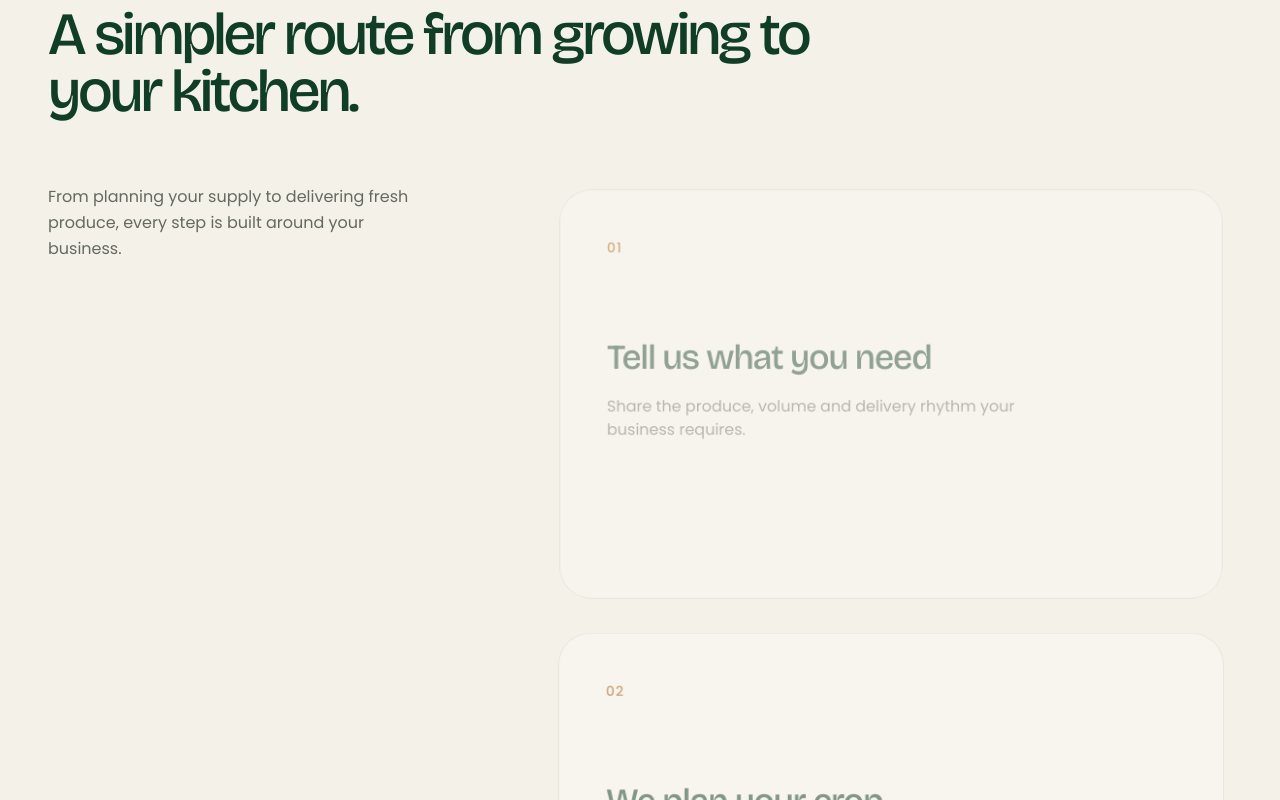
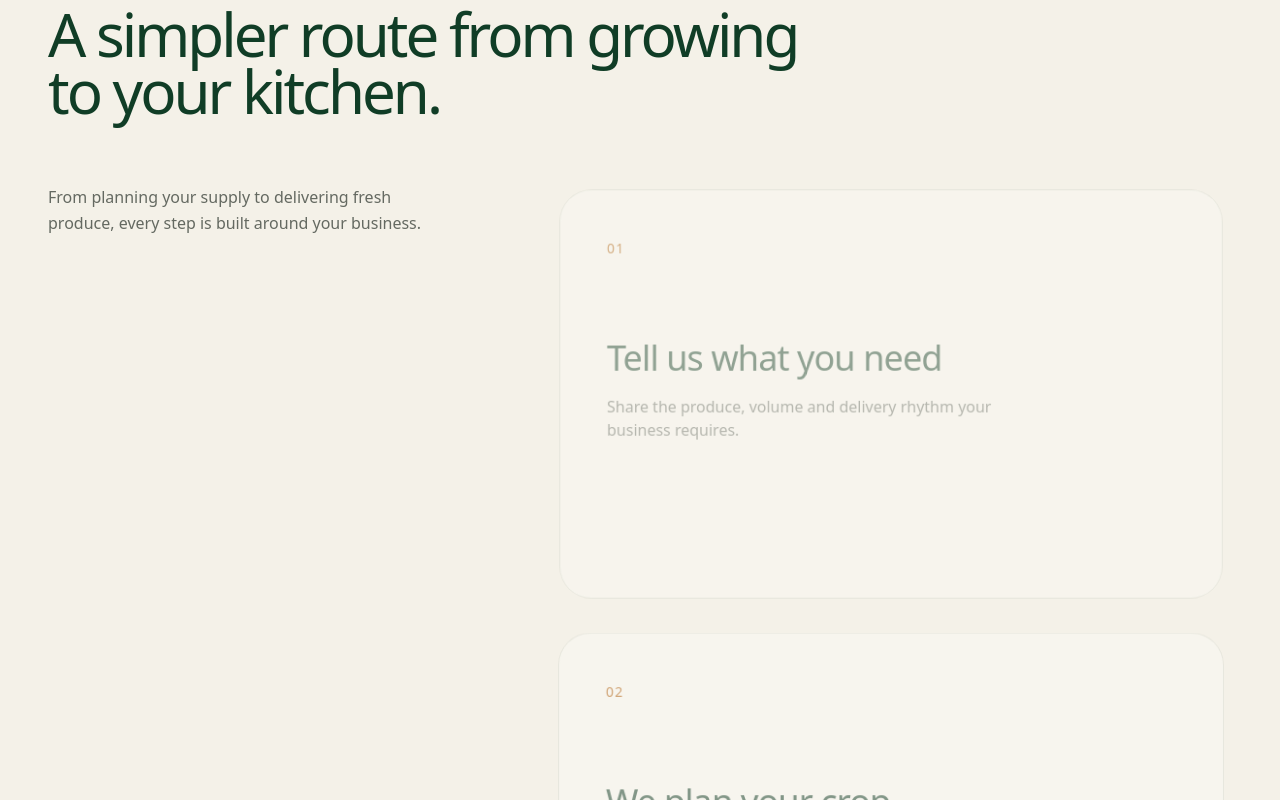
Before and after one commit to Joseph-Oluwapelumi31/upright-cultivate, a Next.js app: page / in a window 1280 px wide. Shown: the part 2790-3590 px from the top of the page. Built offline with nearby package versions, Linux system fonts and the light colour scheme.

Commit message:
feat: optimize project for review

```diff
--- a/app/globals.css
+++ b/app/globals.css
@@ -20,8 +20,8 @@
   --highlight: #ab5700;
 
   /* Typography */
-  --font-display: "Bricolage Grotesque", "Segoe UI", sans-serif;
-  --font-body: "Poppins", "Segoe UI", sans-serif;
+  --font-display: var(--font-bricolage), "Segoe UI", sans-serif;
+  --font-body: var(--font-poppins), "Segoe UI", sans-serif;
 }
 
 @theme {
--- a/components/home/HowItWorks.tsx
+++ b/components/home/HowItWorks.tsx
@@ -1,6 +1,7 @@
 "use client";
 
 import { useEffect, useRef } from "react";
+import { useReducedMotion } from "motion/react";
 import Container from "@/components/ui/Container";
 import SectionHeading from "@/components/ui/SectionHeading";
 
@@ -29,8 +30,11 @@ const steps = [
 
 export default function HowItWorks() {
   const cardsRef = useRef<(HTMLElement | null)[]>([]);
+  const prefersReducedMotion = useReducedMotion();
 
   useEffect(() => {
+    if (prefersReducedMotion) return;
+
     let ticking = false;
 
     const update = () => {
@@ -79,7 +83,7 @@ export default function HowItWorks() {
     return () => {
       window.removeEventListener("scroll", handleScroll);
     };
-  }, []);
+  }, [prefersReducedMotion]);
 
   return (
     <section
@@ -109,7 +113,7 @@ export default function HowItWorks() {
                 ref={(el) => {
                   cardsRef.current[index] = el;
                 }}
-                className="sticky top-32 mb-6 min-h-[420px] rounded-[2rem] bg-(--surface) p-8 ring-1 ring-(--primary)/10 will-change-transform sm:p-12"
+                className="sticky top-32 mb-6 min-h-105 rounded-4xl bg-(--surface) p-8 ring-1 ring-(--primary)/10 will-change-transform sm:p-12"
                 style={{
                   zIndex: index + 1,
                 }}
@@ -121,7 +125,7 @@ export default function HowItWorks() {
 
                 {/* Content */}
                 <div className="mt-20 max-w-xl">
-                  <h3 className="font-(--font-display) text-2xl font-medium leading-tight tracking-[-0.03em] text-(--primary) sm:text-4xl">
+                  <h3 className="font-display text-2xl font-medium leading-tight tracking-tight text-(--primary) sm:text-4xl">
                     {step.title}
                   </h3>
 
--- a/components/home/SupplyPlanner.tsx
+++ b/components/home/SupplyPlanner.tsx
@@ -1,6 +1,6 @@
 "use client";
 
-import { useMemo, useState } from "react";
+import { useEffect, useMemo, useState } from "react";
 import Image from "next/image";
 import Container from "@/components/ui/Container";
 import SectionHeading from "@/components/ui/SectionHeading";
@@ -242,6 +242,64 @@ export default function SupplyPlanner() {
     frequencies.find(
       (option) => option.value === frequency
     ) ?? frequencies[0];
+
+  const activeDialog =
+    isPickerOpen || activeOption !== null || step === "request";
+
+  useEffect(() => {
+    if (!activeDialog) return;
+
+    const dialogs = document.querySelectorAll<HTMLElement>(
+      '[role="dialog"]'
+    );
+    const dialog = dialogs[dialogs.length - 1];
+
+    if (!dialog) return;
+
+    const focusableSelector =
+      'button:not([disabled]), input:not([disabled]), textarea:not([disabled]), select:not([disabled]), a[href], [tabindex]:not([tabindex="-1"])';
+    const getFocusable = () =>
+      Array.from(
+        dialog.querySelectorAll<HTMLElement>(focusableSelector)
+      );
+
+    getFocusable()[0]?.focus();
+
+    const handleKeyDown = (event: KeyboardEvent) => {
+      if (event.key === "Escape") {
+        if (step === "request") {
+          setStep("review");
+        } else if (activeOption) {
+          setActiveOption(null);
+        } else {
+          closePicker();
+        }
+        return;
+      }
+
+      if (event.key !== "Tab") return;
+
+      const focusable = getFocusable();
+      if (focusable.length === 0) {
+        event.preventDefault();
+        return;
+      }
+
+      const first = focusable[0];
+      const last = focusable[focusable.length - 1];
+
+      if (event.shiftKey && document.activeElement === first) {
+        event.preventDefault();
+        last.focus();
+      } else if (!event.shiftKey && document.activeElement === last) {
+        event.preventDefault();
+        first.focus();
+      }
+    };
+
+    document.addEventListener("keydown", handleKeyDown);
+    return () => document.removeEventListener("keydown", handleKeyDown);
+  }, [activeDialog, activeOption, step]);
 
   return (
     <section
--- a/components/layout/MobileNav.tsx
+++ b/components/layout/MobileNav.tsx
@@ -1,6 +1,6 @@
 "use client";
 
-import { useEffect, useState } from "react";
+import { useEffect, useRef, useState } from "react";
 import Image from "next/image";
 import Link from "next/link";
 import { Menu, X } from "lucide-react";
@@ -16,6 +16,8 @@ const navLinks = [
 export default function MobileNav() {
   const [menuOpen, setMenuOpen] = useState(false);
   const [showNavbar, setShowNavbar] = useState(true);
+  const menuButtonRef = useRef<HTMLButtonElement>(null);
+  const firstLinkRef = useRef<HTMLAnchorElement>(null);
 
   // Show navbar when scrolling up, hide when scrolling down
   useEffect(() => {
@@ -53,9 +55,32 @@ export default function MobileNav() {
     };
   }, [menuOpen]);
 
+  useEffect(() => {
+    if (menuOpen) {
+      firstLinkRef.current?.focus();
+    }
+  }, [menuOpen]);
+
   const closeMenu = () => {
     setMenuOpen(false);
+    window.requestAnimationFrame(() => {
+      menuButtonRef.current?.focus();
+    });
   };
+
+  useEffect(() => {
+    const handleKeyDown = (event: KeyboardEvent) => {
+      if (event.key === "Escape" && menuOpen) {
+        closeMenu();
+      }
+    };
+
+    window.addEventListener("keydown", handleKeyDown);
+
+    return () => {
+      window.removeEventListener("keydown", handleKeyDown);
+    };
+  }, [menuOpen]);
 
   return (
     <>
@@ -92,6 +117,7 @@ export default function MobileNav() {
             </Link>
 
             <button
+              ref={menuButtonRef}
               type="button"
               onClick={() => setMenuOpen((open) => !open)}
               aria-expanded={menuOpen}
@@ -113,12 +139,15 @@ export default function MobileNav() {
             <nav
               id="mobile-navigation"
               aria-label="Mobile navigation"
+              aria-hidden={!menuOpen}
+              inert={!menuOpen ? true : undefined}
               className="rounded-3xl border border-white/30 bg-white/65 p-4 shadow-[0_20px_60px_rgba(0,0,0,0.12)] backdrop-blur-2xl"
             >
               <div className="flex flex-col gap-1">
-                {navLinks.map((link) => (
+                {navLinks.map((link, index) => (
                   <Link
                     key={link.href}
+                    ref={index === 0 ? firstLinkRef : undefined}
                     href={link.href}
                     onClick={closeMenu}
                     className="rounded-2xl px-4 py-3.5 text-sm font-medium text-(--primary) opacity-80 transition-colors duration-200 hover:bg-white/60 hover:opacity-100"
--- a/components/supply-plan/SupplyRequestForm.tsx
+++ b/components/supply-plan/SupplyRequestForm.tsx
@@ -79,7 +79,7 @@ export default function SupplyRequestForm({
   const fieldErrors = state.fieldErrors ?? {};
 
   return (
-    <form action={formAction}>
+    <form action={formAction} aria-busy={pending}>
       <button
         type="button"
         onClick={onBack}
@@ -119,11 +119,13 @@ export default function SupplyRequestForm({
           autoComplete="name"
           placeholder="Your name"
           required
+          aria-invalid={Boolean(fieldErrors.fullName)}
+          aria-describedby={fieldErrors.fullName ? "fullName-error" : undefined}
           className="mt-3 w-full rounded-xl border border-(--primary)/15 bg-transparent px-4 py-3 text-sm outline-none transition-colors placeholder:text-(--foreground)/35 focus:border-(--primary)/40 focus:ring-2 focus:ring-(--primary)/10"
         />
 
         {fieldErrors.fullName?.[0] && (
-          <p className="mt-2 text-xs text-red-600">
+          <p id="fullName-error" className="mt-2 text-xs text-red-600">
             {fieldErrors.fullName[0]}
           </p>
         )}
@@ -145,11 +147,13 @@ export default function SupplyRequestForm({
           autoComplete="organization"
           placeholder="Your business"
           required
+          aria-invalid={Boolean(fieldErrors.businessName)}
+          aria-describedby={fieldErrors.businessName ? "businessName-error" : undefined}
           className="mt-3 w-full rounded-xl border border-(--primary)/15 bg-transparent px-4 py-3 text-sm outline-none transition-colors placeholder:text-(--foreground)/35 focus:border-(--primary)/40 focus:ring-2 focus:ring-(--primary)/10"
         />
 
         {fieldErrors.businessName?.[0] && (
-          <p className="mt-2 text-xs text-red-600">
+          <p id="businessName-error" className="mt-2 text-xs text-red-600">
             {fieldErrors.businessName[0]}
           </p>
         )}
@@ -171,11 +175,13 @@ export default function SupplyRequestForm({
           autoComplete="email"
           placeholder="you@business.com"
           required
+          aria-invalid={Boolean(fieldErrors.email)}
+          aria-describedby={fieldErrors.email ? "email-error" : undefined}
           className="mt-3 w-full rounded-xl border border-(--primary)/15 bg-transparent px-4 py-3 text-sm outline-none transition-colors placeholder:text-(--foreground)/35 focus:border-(--primary)/40 focus:ring-2 focus:ring-(--primary)/10"
         />
 
         {fieldErrors.email?.[0] && (
-          <p className="mt-2 text-xs text-red-600">
+          <p id="email-error" className="mt-2 text-xs text-red-600">
             {fieldErrors.email[0]}
           </p>
         )}
@@ -197,11 +203,13 @@ export default function SupplyRequestForm({
           autoComplete="tel"
           placeholder="+234..."
           required
+          aria-invalid={Boolean(fieldErrors.phone)}
+          aria-describedby={fieldErrors.phone ? "phone-error" : undefined}
           className="mt-3 w-full rounded-xl border border-(--primary)/15 bg-transparent px-4 py-3 text-sm outline-none transition-colors placeholder:text-(--foreground)/35 focus:border-(--primary)/40 focus:ring-2 focus:ring-(--primary)/10"
         />
 
         {fieldErrors.phone?.[0] && (
-          <p className="mt-2 text-xs text-red-600">
+          <p id="phone-error" className="mt-2 text-xs text-red-600">
             {fieldErrors.phone[0]}
           </p>
         )}
@@ -223,11 +231,13 @@ export default function SupplyRequestForm({
           autoComplete="street-address"
           placeholder="Area / address"
           required
+          aria-invalid={Boolean(fieldErrors.deliveryLocation)}
+          aria-describedby={fieldErrors.deliveryLocation ? "deliveryLocation-error" : undefined}
           className="mt-3 w-full rounded-xl border border-(--primary)/15 bg-transparent px-4 py-3 text-sm outline-none transition-colors placeholder:text-(--foreground)/35 focus:border-(--primary)/40 focus:ring-2 focus:ring-(--primary)/10"
         />
 
         {fieldErrors.deliveryLocation?.[0] && (
-          <p className="mt-2 text-xs text-red-600">
+          <p id="deliveryLocation-error" className="mt-2 text-xs text-red-600">
             {fieldErrors.deliveryLocation[0]}
           </p>
         )}
@@ -250,8 +260,16 @@ export default function SupplyRequestForm({
           name="notes"
           rows={4}
           placeholder="Anything else we should know about your supply needs?"
+          aria-invalid={Boolean(fieldErrors.notes)}
+          aria-describedby={fieldErrors.notes ? "notes-error" : undefined}
           className="mt-3 w-full resize-none rounded-xl border border-(--primary)/15 bg-transparent px-4 py-3 text-sm outline-none transition-colors placeholder:text-(--foreground)/35 focus:border-(--primary)/40 focus:ring-2 focus:ring-(--primary)/10"
         />
+
+        {fieldErrors.notes?.[0] && (
+          <p id="notes-error" className="mt-2 text-xs text-red-600">
+            {fieldErrors.notes[0]}
+          </p>
+        )}
       </div>
 
       {/* Hidden supply data */}
@@ -309,7 +327,7 @@ export default function SupplyRequestForm({
 
       {/* Server error */}
       {!state.success && state.message && (
-        <p className="mt-5 text-sm text-red-600">
+        <p className="mt-5 text-sm text-red-600" role="alert" aria-live="polite">
           {state.message}
         </p>
       )}
--- a/components/ui/Button.tsx
+++ b/components/ui/Button.tsx
@@ -39,12 +39,21 @@ export default function Button({
   const styles = `${baseStyles} ${variants[variant]} ${className}`;
 
   if (href) {
+    if (disabled) {
+      return (
+        <span
+          className={styles}
+          aria-disabled="true"
+        >
+          {children}
+        </span>
+      );
+    }
+
     return (
       <Link
         href={href}
         className={styles}
-        aria-disabled={disabled}
-        tabIndex={disabled ? -1 : undefined}
       >
         {children}
       </Link>
--- a/lib/validations/supply-request.ts
+++ b/lib/validations/supply-request.ts
@@ -1,4 +1,49 @@
 import { z } from "zod";
+
+const productIds = [
+  "romaine",
+  "butterhead",
+  "green-leaf",
+  "red-leaf",
+  "iceberg",
+  "kale",
+  "spinach",
+  "swiss-chard",
+  "arugula",
+  "watercress",
+  "bok-choy",
+  "pak-choi",
+  "basil",
+  "mint",
+  "parsley",
+  "coriander",
+  "dill",
+  "chives",
+  "oregano",
+  "thyme",
+  "spring-onions",
+  "custom-blends",
+] as const;
+
+const frequencies = [
+  "Weekly",
+  "Twice a week",
+  "Multiple times a week",
+  "Not sure yet",
+] as const;
+
+const businessTypes = [
+  "Restaurant",
+  "Hotel",
+  "Café",
+  "Retail",
+  "Catering",
+  "Meal prep",
+  "Commercial kitchen",
+  "Other",
+] as const;
+
+const productIdSchema = z.enum(productIds);
 
 export const supplyRequestSchema = z.object({
   fullName: z
@@ -36,16 +81,24 @@ export const supplyRequestSchema = z.object({
     .max(1000, "Notes are too long.")
     .optional(),
 
-  frequency: z.string().min(1, "Please select a delivery frequency."),
+  frequency: z.enum(frequencies, {
+    error: "Please select a delivery frequency.",
+  }),
 
-  businessType: z.string().min(1, "Please select your business type."),
+  businessType: z.enum(businessTypes, {
+    error: "Please select your business type.",
+  }),
 
   items: z
     .array(
       z.object({
-        id: z.string(),
-        name: z.string(),
-        quantity: z.number().int().positive(),
+        id: productIdSchema,
+        name: z.string().trim().min(1).max(100),
+        quantity: z
+          .number()
+          .int()
+          .min(1, "Quantity must be at least 1 kg.")
+          .max(500, "Quantity cannot exceed 500 kg."),
         unit: z.literal("kg"),
       })
     )
```
